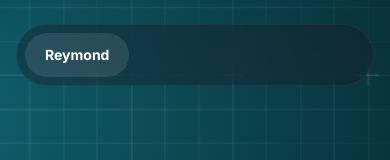
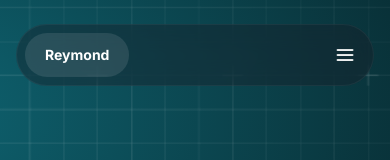
Before and after one commit to derey79/my-portofolio, a Next.js app: page / in a window 390 px wide. Shown: the top 160 px of the page. Built offline with nearby package versions, Linux system fonts and the light colour scheme.

Commit message:
update navbar to add hamburger and overlay

```diff
--- a/src/app/components/Navbar.tsx
+++ b/src/app/components/Navbar.tsx
@@ -4,10 +4,14 @@ import { useState, useEffect } from 'react';
 import { navigationData } from '../constants/navigation';
 import Link from 'next/link';
 import { usePathname } from 'next/navigation';
+import Image from 'next/image';
+import { Button } from '@/components/ui/button';
 
 export const Navbar = () => {
   const pathname = usePathname();
   const [isScrolled, setIsScrolled] = useState(false);
+
+  const [isOpen, setIsOpen] = useState(false);
 
   useEffect(() => {
     const handleScroll = () => {
@@ -22,19 +26,31 @@ export const Navbar = () => {
     return () => window.removeEventListener('scroll', handleScroll);
   }, []);
 
+  useEffect(() => {
+    if (isOpen) {
+      document.body.style.overflow = 'hidden';
+    } else {
+      document.body.style.overflow = 'unset';
+    }
+    return () => {
+      document.body.style.overflow = 'unset';
+    };
+  }, [isOpen]);
+
   return (
+    <>
       <nav className='fixed top-6 left-1/2 -translate-x-1/2 z-50 w-full max-w-137.5 px-4'>
-      {/* <div className='flex items-center gap-1 p-2 rounded-full border border-white/5 bg-neutral-900/80 backdrop-blur-md shadow-2xl'> */}
         <div
-        className={`flex items-center gap-1 p-2 rounded-full border transition-all duration-300 ${
-          isScrolled
-            ? 'border-white/10 bg-neutral-950/70 backdrop-blur-xl shadow-2xl shadow-black/40' // Scrolled active style state
-            : 'border-white/5 bg-neutral-900/40 backdrop-blur-md' // Resting flat initial style state
+          className={`flex items-center justify-between md:justify-start gap-1 p-2 rounded-full border transition-all duration-300 ${
+            isScrolled || isOpen
+              ? 'border-white/10 bg-neutral-950/70 backdrop-blur-xl shadow-2xl shadow-black/40'
+              : 'border-white/5 bg-neutral-900/40 backdrop-blur-md'
           }`}
         >
           <Link
             href='/'
-          className={`px-5 py-2 text-sm font-bold rounded-full transition-all duration-200 ${
+            onClick={() => setIsOpen(false)}
+            className={`px-5 py-2 text-sm font-bold rounded-full transition-all duration-200 z-60 ${
               pathname === '/' && !isScrolled
                 ? 'bg-white/10 text-white'
                 : pathname === '/' && isScrolled
@@ -45,7 +61,6 @@ export const Navbar = () => {
             Reymond
           </Link>
 
-        {/* Dynamic Navigation Links */}
           <div className='hidden md:flex items-center justify-between flex-1 pl-2 pr-4'>
             {navigationData.map((item) => {
               const isActive = pathname === item.href;
@@ -56,7 +71,7 @@ export const Navbar = () => {
                   href={item.href}
                   className={`text-sm font-medium transition-all duration-200 py-2 px-3 rounded-full ${
                     isActive
-                    ? 'bg-transparent text-primary-300 font-semibold' // High-contrast active view
+                      ? 'bg-transparent text-primary-300 font-semibold'
                       : 'text-neutral-400 hover:text-white hover:scale-105'
                   }`}
                 >
@@ -65,9 +80,80 @@ export const Navbar = () => {
               );
             })}
           </div>
+
+          <Button
+            variant='ghost'
+            size='icon'
+            onClick={() => setIsOpen(!isOpen)}
+            aria-label='Toggle Menu'
+            className='flex md:hidden relative w-10 h-10 rounded-full hover:bg-white/5 transition-all z-60 border-none'
+          >
+            {/* Ikon Hamburger (Muncul saat menu tertutup) */}
+            <div
+              className={`absolute inset-0 flex items-center justify-center transition-all duration-300 ${
+                isOpen
+                  ? 'opacity-0 scale-75 rotate-90'
+                  : 'opacity-100 scale-100 rotate-0'
+              }`}
+            >
+              <Image
+                src='/icons/hamburger.png' // Sesuaikan lokasi folder aset Anda jika berbeda
+                alt='Open Menu'
+                width={20}
+                height={20}
+                className='object-contain inverted' // Tambahkan inverted jika gambar aslinya hitam agar menjadi putih
+              />
+            </div>
+
+            {/* Ikon X-Close (Muncul saat menu terbuka) */}
+            <div
+              className={`absolute inset-0 flex items-center justify-center transition-all duration-300 ${
+                isOpen
+                  ? 'opacity-100 scale-100 rotate-0'
+                  : 'opacity-0 scale-75 -rotate-90'
+              }`}
+            >
+              <Image
+                src='/icons/x-close.png' // Sesuaikan lokasi folder aset Anda jika berbeda
+                alt='Close Menu'
+                width={20}
+                height={20}
+                className='object-contain'
+              />
+            </div>
+          </Button>
         </div>
       </nav>
 
+      <div
+        className={`fixed inset-0 z-40 bg-neutral-950/80 backdrop-blur-2xl flex flex-col items-center justify-center gap-6 transition-all duration-500 md:hidden ${
+          isOpen
+            ? 'opacity-100 pointer-events-auto'
+            : 'opacity-0 pointer-events-none'
+        }`}
+      >
+        <div className='flex flex-col items-center gap-6 w-full px-8'>
+          {navigationData.map((item) => {
+            const isActive = pathname === item.href;
+
+            return (
+              <Link
+                key={item.href}
+                href={item.href}
+                onClick={() => setIsOpen(false)}
+                className={`text-sm font-medium tracking-wide transition-all duration-300 py-3 px-6 rounded-full w-full text-center ${
+                  isActive
+                    ? 'bg-white/10 text-primary-300 font-bold scale-105'
+                    : 'text-neutral-400 hover:text-white'
+                }`}
+              >
+                {item.label}
+              </Link>
+            );
+          })}
+        </div>
+      </div>
+    </>
     // <header className='fixed top-8 z-50 w-full'>
     //   <div className=' bg-slate-700/20 max-w-132 md:mx-auto rounded-full'>
     //     <div className='flex-between w-full h-12 p-4'>
```
Lines whose indentation alone changed are shown as unchanged.
